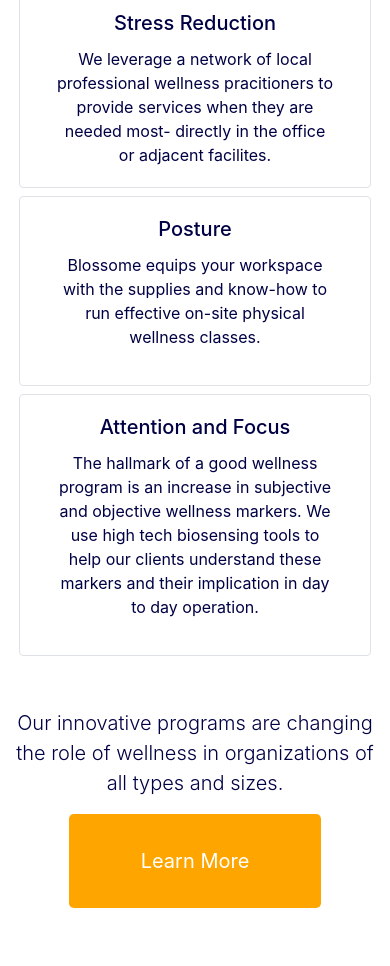
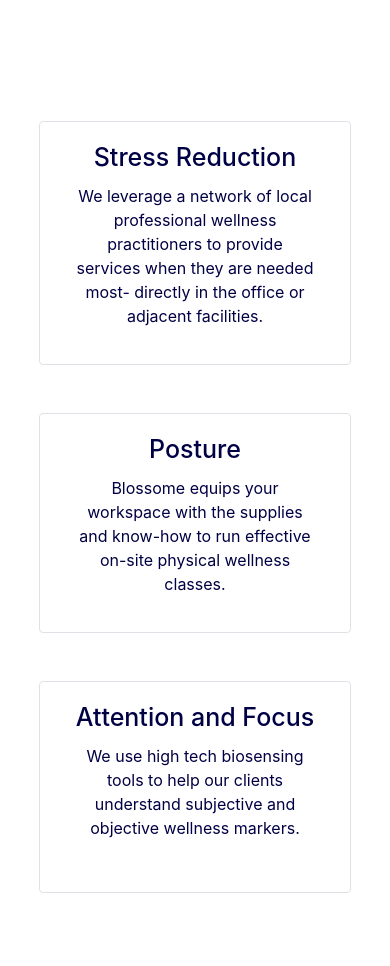
Before and after one commit to brandata/connectswell, a Django app: page / in a window 390 px wide. Shown: the part 1186-2152 px from the top of the page. Run offline with Django 3.2, Linux system fonts and the light colour scheme; some libraries are stand-ins or nearby versions.

Commit message:
Updated html files

```diff
--- a/connectswell/static/css/project.css
+++ b/connectswell/static/css/project.css
@@ -3,7 +3,7 @@
 html {
   font-size: 16px;
   scroll-behavior: smooth;
-  font-color:#000044;
+  color:#000044;
 
 }
 
@@ -57,17 +57,15 @@ color:white;
 
 h3{
 color:white;
-
 }
-
 
 h5{
 color:#000044;
-
+font-size:25px;
 }
 
 blockquote{
-  font-color:white;
+  color:white;
 }
 
 .display-2 {
@@ -98,18 +96,22 @@ blockquote{
 
 i{
   color:#000044;
+
 }
 .lead{
 color:#000044;
 }
 #mainTitle{
   color:white;
-  mix-blend-mode:difference;
+  /*mix-blend-mode:difference;*/
 }
 .headText{
   font-color:white;
 }
 
+#header{
+
+}
 
 
 /*End fonts*/
@@ -117,11 +119,15 @@ body{
 
 }
 .hero{
- background-image:url(https://17d0a3abnz42sjqxm3ewa9u1-wpengine.netdna-ssl.com/wp-content/uploads/2016/05/yoga.jpg);
+ background:linear-gradient(
+      rgba(0, 0, 68, 0.5),
+      transparent
+    ),
+   url(https://17d0a3abnz42sjqxm3ewa9u1-wpengine.netdna-ssl.com/wp-content/uploads/2016/05/yoga.jpg);
+
 background-repeat:no-repeat;
-background-size:100% 100%;
+background-size:cover;
 position: relative;
-background-size:cover;
 background-position:center;
 }
 
@@ -130,10 +136,7 @@ background-position:center;
 
 }
 
-.btn:hover{
-  background-color:white;
-  color:#FFCC99;
-}
+
 
 .nav-link{
   color:white;
@@ -143,11 +146,21 @@ background-position:center;
   text-transform:underline;
   color:#FFCC99;
 }
-.navbar-toggler-icon{
+.navbar-toggler{
   color:white;
 }
 
+.btn{
+  vertical-align:baseline;
+  border-radius:15px;
+  border-width:8px;
+  border-color:white;
+}
 
+.btn:hover{
+  background-color:white;
+  color:#FFCC99;
+}
 
 .btn-link{
   background-color:white;
@@ -175,7 +188,6 @@ background-position:center;
 .main-btn:hover{
   color:#FFCC99;
   opacity:1;
-  text-transform: bold;
 }
 
 .downArrow{
--- a/connectswell/templates/base.html
+++ b/connectswell/templates/base.html
@@ -13,6 +13,8 @@
       <script src="https://cdnjs.cloudflare.com/ajax/libs/html5shiv/3.7.3/html5shiv.min.js"></script>
     <![endif]-->
 
+  <link rel="stylesheet" href="https://use.fontawesome.com/releases/v5.8.1/css/all.css"
+        integrity="sha384-50oBUHEmvpQ+1lW4y57PTFmhCaXp0ML5d60M1M7uH2+nqUivzIebhndOJK28anvf" crossorigin="anonymous">
   <link rel="icon" href="{% static 'images/favicons/favicon.ico' %}">
   <link rel="stylesheet" href="https://maxcdn.bootstrapcdn.com/bootstrap/4.0.0/css/bootstrap.min.css"
         integrity="sha384-Gn5384xqQ1aoWXA+058RXPxPg6fy4IWvTNh0E263XmFcJlSAwiGgFAW/dAiS6JXm" crossorigin="anonymous">
@@ -139,6 +141,9 @@
 
 <div class="copyright py-4 text-center text-white" style="background:#000044">
   <div class="container">
+          <div class="text-center">
+        <a href="" class=" mb-4" data-toggle="modal" data-target="#modalContactForm"><h4>Contact</h4></a>
+      </div>
     <small>Copyright &copy; 2019 Blossome</small>
   </div>
 </div>
--- a/connectswell/templates/pages/index.html
+++ b/connectswell/templates/pages/index.html
@@ -1,51 +1,5 @@
 {% extends "base.html" %}
 {% load static %}
-
-{#<head>#}
-{#  <link rel="stylesheet" href="https://maxcdn.bootstrapcdn.com/bootstrap/4.0.0/css/bootstrap.min.css"#}
-{#        integrity="sha384-Gn5384xqQ1aoWXA+058RXPxPg6fy4IWvTNh0E263XmFcJlSAwiGgFAW/dAiS6JXm" crossorigin="anonymous">#}
-{#  <link rel="stylesheet" href="{% static 'css/styles.css' %}">#}
-{#  <link href="https://fonts.googleapis.com/icon?family=Material+Icons" rel="stylesheet">#}
-{##}
-{#  <link href="https://unpkg.com/aos@2.3.1/dist/aos.css" rel="stylesheet">#}
-{##}
-{#  <script src="https://unpkg.com/aos@2.3.1/dist/aos.js"></script>#}
-{##}
-{#  <meta name="viewport" content="width=device-width, initial-scale=1.0">#}
-{##}
-{#</head>#}
-{##}
-{#<body>#}
-{#<section class=navBar>#}
-{#  <nav class="navbar fixed-top navbar-expand-lg">#}
-{#    <a class="navbar-brand" href="">#}
-{#      <img src="{% static 'images/logoElements.svg' %}" width="100" height="25" class="d-inline-block align-top" alt=""></a>#}
-{#    <button class="navbar-toggler" type="button" data-toggle="collapse" data-target="#navbarNav"#}
-{#            aria-controls="navbarNav" aria-expanded="false" aria-label="Toggle navigation">#}
-{#      <span class="navbar-toggler-icon"></span>#}
-{#    </button>#}
-{#    <div class="collapse navbar-collapse" id="navbarNav">#}
-{#      <ul class="navbar-nav">#}
-{##}
-{#        <li class="nav-item">#}
-{#          <a class="nav-link" href="about.html">About</a>#}
-{#        </li>#}
-{##}
-{#        <li class="nav-item">#}
-{#          <a class="nav-link" href="organizations.html">Book Classes</a>#}
-{#        </li>#}
-{##}
-{#        <li class="nav-item">#}
-{#          <a class="nav-link" href="practitioners.html">Practitioners</a>#}
-{#        </li>#}
-{##}
-{#        <li class="nav-item">#}
-{#          <a class="nav-link" href="" data-toggle="modal" data-target="#modalContactForm">Contact</a>#}
-{#        </li>#}
-{#      </ul>#}
-{#    </div>#}
-{#  </nav>#}
-{#</section>#}
 
 {% block content %}
   <!-- Start Header -->
@@ -53,33 +7,36 @@
     <div class="container" id=header>
       <div class="container pt-10 pb-5">
         <h1 class="display-2 title text-center mt-5 mb-5" id=mainTitle>We Make Wellness Work</h1>
-      <h5 class="mt-5 text-center"> Blossome is connecting trusted wellness practitioners with organizations that need
-        their services most.</h5>
+        <h4 class="mt-5 text-center"> Blossome is connecting trusted wellness practitioners with organizations that need
+          their services most.</h4>
 
-      <h5 class="display-5 text-center mt-5 mb-5" data-aos="fade-up" data-aos-anchor-placement="center-bottom"
-          data-aos-delay="250" data-aos-duration="500">Let's get started. I am:</h5>
+        <h4 class="display-5 text-center mt-5 mb-5" data-aos="fade-up" data-aos-anchor-placement="center-bottom"
+            data-aos-delay="250" data-aos-duration="500">Let's get started. I am:</h4>
 
 
         <div class="row text-center  mt-5" data-aos="zoom-in" data-aos-delay="1000"
-           data-aos-anchor-placement="center-bottom" data-aos-duration="500" data-aos="zoom-in" id=startButtons>
+             data-aos-anchor-placement="center-bottom" data-aos-duration="500" id=startButtons>
           <div class="col-sm">
             <a href="practitioners.html" class="btn btn-lg btn-outline-secondary main-btn mb-3" role="button">
-            <div>A wellness practitioner</div>
+              <div>
+                <h5> A wellness practitioner</h5>
+              </div>
             </a>
           </div>
 
           <div class="col-sm">
-          <a href="organizations.html" class="btn btn-lg btn-outline-secondary main-btn">Planning a wellness program</a>
+            <a href="organizations.html" class="btn btn-lg btn-outline-secondary main-btn"><h5>Planning a wellness
+              program</h5></a>
           </div>
         </div>
 
 
         <blockquote class="blockquote text-center pt-5 mt-5 pb" id="testemonial">
-        <p class="mb-0">"My workplace has never felt better!" </p>
-        <footer class="blockquote-footer">Someone famous in <cite title="Source Title">Fortune 500 company</cite>
+          <p class="mb-0 lead" style="color:white">"My workplace has never felt better!" </p>
+          <footer class="blockquote-footer">Brandon H.<cite title="Source Title">Toronto Business Owner</cite>
           </footer>
+        </blockquote>
 
-      </blockquote>
       </div>
     </div>
   </div>
@@ -93,18 +50,18 @@
     <div class="card-group container">
       <div class="row justify-content-around">
 
-      <div class="card border col-md m-1" data-aos="fade-up"
+        <div class="card border col-md m-4 pb-3" data-aos="fade-up"
              data-aos-anchor-placement="top-bottom" data-aos-duration="2000">
           <img class="card-img-top mt-3" src="https://www.diygenius.com/wp-content/uploads/2014/12/muse-headband.jpg"
                alt="Card image cap">
           <div class="card-body">
             <h5 class="card-title text-center">Stress Reduction</h5>
-          <p class="card-text text-center"> We leverage a network of local professional wellness pracitioners to provide
-            services when they are needed most- directly in the office or adjacent facilites.</p>
+            <p class="card-text text-center"> We leverage a network of local professional wellness practitioners to
+              provide services when they are needed most- directly in the office or adjacent facilities.</p>
           </div>
 
           <div id="accordion">
-          <div class="card">
+            <div class="card m-2">
               <div class="card-header btn-link" id="headingOne" data-toggle="collapse" data-target="#collapseFour"
                    aria-expanded="true" aria-controls="collapseOne">
                 <h5 class="mb-0">
@@ -116,28 +73,31 @@
 
               <div id="collapseFour" class="collapse" aria-labelledby="headingOne" data-parent="#accordion">
                 <div class="card-body">
-                Our flexible scheduling is designed with busy wo-working spaces in mind. Create a workplace culture that
+                  Our flexible scheduling is designed with busy wo-working spaces in mind. Create a workplace culture
+                  that
                   encourages wellness and reduces stress in your community through easy-to-implement classes.
                 </div>
               </div>
             </div>
-          <div class="card">
+            <div class="card m-2">
               <div class="card-header btn-link" data-toggle="collapse" data-target="#collapseFive" aria-expanded="false"
                    aria-controls="collapseFive" id="headingFive">
                 <h5 class="mb-0">
-              <button class="btn btn-link collapsed">
+                  <button class="btn btn-link collapsed m-2">
                     Corporate Offices
                   </button>
                 </h5>
               </div>
               <div id="collapseFive" class="collapse" aria-labelledby="headingFive" data-parent="#accordion">
                 <div class="card-body">
-              Stress has now become the number one cause of workplace absenteeism according to new research. Save time
-              and money by bringing wellness directly into your office, and reap the benefits of a healthier workplace.
+                  Stress has now become the number one cause of workplace absenteeism according to new research. Save
+                  time
+                  and money by bringing wellness directly into your office, and reap the benefits of a healthier
+                  workplace.
                 </div>
               </div>
             </div>
-        <div class="card">
+            <div class="card m-2">
               <div class="card-header btn-link" data-toggle="collapse" data-target="#collapseSix" aria-expanded="false"
                    aria-controls="collapseSix" id="headingThree">
                 <h5 class="mb-0">
@@ -148,7 +108,8 @@
               </div>
               <div id="collapseSix" class="collapse" aria-labelledby="headingThree" data-parent="#accordion">
                 <div class="card-body">
-            Students are increasingly susceptible to stress, burnout and anxiety, especially around busy times of the
+                  Students are increasingly susceptible to stress, burnout and anxiety, especially around busy times of
+                  the
                   year with stress management techniques becoming increasingly important for mental health.
                 </div>
               </div>
@@ -156,19 +117,19 @@
           </div>
         </div>
 
-  <div class="card border col-md m-1" data-aos="fade-up"
+        <div class="card border col-md m-4 pb-3" data-aos="fade-up"
              data-aos-anchor-placement="top-bottom" data-aos-duration="2500">
           <img class="card-img-top mt-3" src="https://www.diygenius.com/wp-content/uploads/2014/12/muse-headband.jpg"
                alt="Card image cap">
           <div class="card-body">
             <h5 class="card-title text-center">Posture</h5>
-      <p class="card-text text-center"> Blossome equips your workspace with the supplies and know-how to run effective
+            <p class="card-text text-center"> Blossome equips your workspace with the supplies and know-how to run
+              effective
               on-site physical wellness classes.</p>
-      </p>
           </div>
 
           <div id="accordion">
-      <div class="card">
+            <div class="card m-2">
               <div class="card-header btn-link" id="headingOne" data-toggle="collapse" data-target="#collapseOne"
                    aria-expanded="true" aria-controls="collapseOne">
                 <h5 class="mb-0">
@@ -180,12 +141,14 @@
 
               <div id="collapseOne" class="collapse" aria-labelledby="headingOne" data-parent="#accordion">
                 <div class="card-body">
-            Ergonomics is the science behind the design of the working environment. We teach you how to optimize working
-            spaces for ideal human use and efficiency with the result of increased productivity and reduced strain.
+                  Ergonomics is the science behind the design of the working environment. We teach you how to optimize
+                  working
+                  spaces for human use and efficiency with the result of increased productivity and reduced
+                  strain.
                 </div>
               </div>
             </div>
-      <div class="card">
+            <div class="card m-2">
               <div class="card-header btn-link" data-toggle="collapse" data-target="#collapseTwo" aria-expanded="false"
                    aria-controls="collapseTwo" id="headingTwo">
                 <h5 class="mb-0">
@@ -196,13 +159,16 @@
               </div>
               <div id="collapseTwo" class="collapse" aria-labelledby="headingTwo" data-parent="#accordion">
                 <div class="card-body">
-          Yoga postures, or <i> asana, </i> are useful in developing proper posture. We provide all necessary supplies
-          for classes and our yoga and movement classes are taught by certified and insured professional teachers.
+                  Yoga postures, or <i> asana, </i> are useful in developing proper posture. We provide all necessary
+                  supplies
+                  for classes and our all of our movement classes are taught by certified and insured professional
+                  teachers.
                 </div>
               </div>
             </div>
-    <div class="card">
-      <div class="card-header btn-link" data-toggle="collapse" data-target="#collapseThree" aria-expanded="false"
+            <div class="card m-2">
+              <div class="card-header btn-link" data-toggle="collapse" data-target="#collapseThree"
+                   aria-expanded="false"
                    aria-controls="collapseThree" id="headingThree">
                 <h5 class="mb-0">
                   <button class="btn btn-link collapsed">
@@ -212,7 +178,8 @@
               </div>
               <div id="collapseThree" class="collapse" aria-labelledby="headingThree" data-parent="#accordion">
                 <div class="card-body">
-        Massage, Reiki and FST brought directly in the office form the basis of our in office stress reduction approach.
+                  Massage, Reiki and FST brought directly in the office form the basis of our in office stress reduction
+                  approach, allowing individuals to relax and de-stress.
                 </div>
               </div>
             </div>
@@ -220,21 +187,20 @@
         </div>
 
 
-<div class="card col-md m-1 border" data-aos="fade-up"
+        <div class="card col-md m-4 border pb-3" data-aos="fade-up"
              data-aos-anchor-placement="top-bottom" data-aos-duration="3000">
           <img class="card-img-top mt-3" src="https://www.diygenius.com/wp-content/uploads/2014/12/muse-headband.jpg"
                alt="Card image cap">
 
           <div class="card-body">
             <h5 class="card-title text-center">Attention and Focus</h5>
-    <p> The hallmark of a good wellness program is an increase in subjective and objective wellness markers. We use high
-      tech biosensing tools to help our clients understand these markers and their implication in day to day
-      operation.</p>
+            <p> We use high tech biosensing tools to help our clients understand subjective and objective wellness
+              markers.</p>
           </div>
 
           <div id="accordion">
 
-    <div class="card">
+            <div class="card m-2">
               <div class="card-header btn-link" id="headingSeven" data-toggle="collapse" data-target="#collapseSeven"
                    aria-expanded="true" aria-controls="collapseSeven">
                 <h5 class="mb-0">
@@ -246,12 +212,14 @@
 
               <div id="collapseSeven" class="collapse" aria-labelledby="headingSeven" data-parent="#accordion">
                 <div class="card-body">
-          Biosensing Tools info
+                  Our innovative Biosensing tools are sensors that detect heart rate, breath and Electroencephalogram
+                  (EEg)- also known as brain scanning.
                 </div>
               </div>
             </div>
-    <div class="card">
-      <div class="card-header btn-link" data-toggle="collapse" data-target="#collapseEight" aria-expanded="false"
+            <div class="card m-2">
+              <div class="card-header btn-link" data-toggle="collapse" data-target="#collapseEight"
+                   aria-expanded="false"
                    aria-controls="collapseEight" id="headingEight">
                 <h5 class="mb-0">
                   <button class="btn btn-link collapsed">
@@ -261,11 +229,12 @@
               </div>
               <div id="collapseEight" class="collapse" aria-labelledby="headingEight" data-parent="#accordion">
                 <div class="card-body">
-        Neurofeedback
+                  These tools allow us peek into the hidden functioning inside the body, to track wellness markers and
+                  determine effectiveness of wellness programs through a data driven approach.
                 </div>
               </div>
             </div>
-  <div class="card">
+            <div class="card m-2">
               <div class="card-header btn-link" data-toggle="collapse" data-target="#collapseNine" aria-expanded="false"
                    aria-controls="collapseNine" id="headingNine">
                 <h5 class="mb-0">
@@ -276,7 +245,9 @@
               </div>
               <div id="collapseSix" class="collapse" aria-labelledby="headingThree" data-parent="#accordion">
                 <div class="card-body">
-      Neurofeedback info
+                  Neurofeedback is the process of "mirroring" the central nervous system, or CNS back on itself using an
+                  EEg brain scan. This self reflective technique has been shown to have many benefits in stress
+                  reduction and focus.
                 </div>
               </div>
             </div>
@@ -295,7 +266,7 @@
       Learn More
     </a>
   </div>
-
+  {#end cards#}
   <div class="container-fluid" id=builder>
     <div id="carouselExampleIndicators" class="carousel slide" data-ride="carousel">
       <ol class="carousel-indicators">
@@ -350,44 +321,16 @@
       </div>
     </div>
     <div class=" border container mt-10 mb-10">
-    <h1 class=" display-4 text-center comingSoon mb-5">Blossome App Coming Soon</h1>
-    <p class="lead text-center"> Please use our <a href="organizations.html"> signup form </a> to receive early access
-      to our platform.</p></div>
+      <h1 class=" display-4 text-center mb-5 mt-5">Blossome App Coming Soon</h1>
+      <p class="lead text-center"> Please use our contact form to receive early access
+        to our platform.</p>
+
+    </div>
 
 
   </div>
 
 
-<section class=" container Material-contact-section section-padding section-dar bg-dark pb-5 pt-3 text-center"
-         data-aos="zoom-in"
-         data-aos-anchor-placement="center-bottom" data-aos-duration="750">
-  <div class="contact" id="contact">
-    <div class="row">
-      <!-- Section Titile -->
-      <div class="col-md wow animated fadeInLeft mt-5 text-center" data-wow-delay=".2s">
-        <h4 class="text-center text-white">We Would Love to Hear From You</h4>
-      </div>
-    </div>
-  </div>
-  <!-- Section Titile -->
-  <div class=" mt-3 contact-widget-section2 wow animated fadeInLeft  text-white" data-wow-delay=".2s">
-    <p>If you have any questions please use the contacnt form below.</p>
-
-
-    <div class="text-center">
-      <a href="" class="btn btn-rounded mb-4" data-toggle="modal" data-target="#modalContactForm">Contact</a>
-    </div>
-
-
-    <div class="find-widget">
-      <a>Blossome.ca</a>
-    </div>
-  </div>
-  </div>
-
-  </div>
-
-</section>
   {#<div class="modal fade" id="modalContactForm" tabindex="-1" role="dialog" aria-labelledby="myModalLabel"#}
   {#     aria-hidden="true">#}
   {#  <div class="modal-dialog" role="document">#}
```
Also changed, not shown: connectswell/templates/pages/organizations.html (+5 -4 lines), connectswell/templates/pages/practitioners.html (+21 -26 lines). Lines whose indentation alone changed are shown as unchanged.
